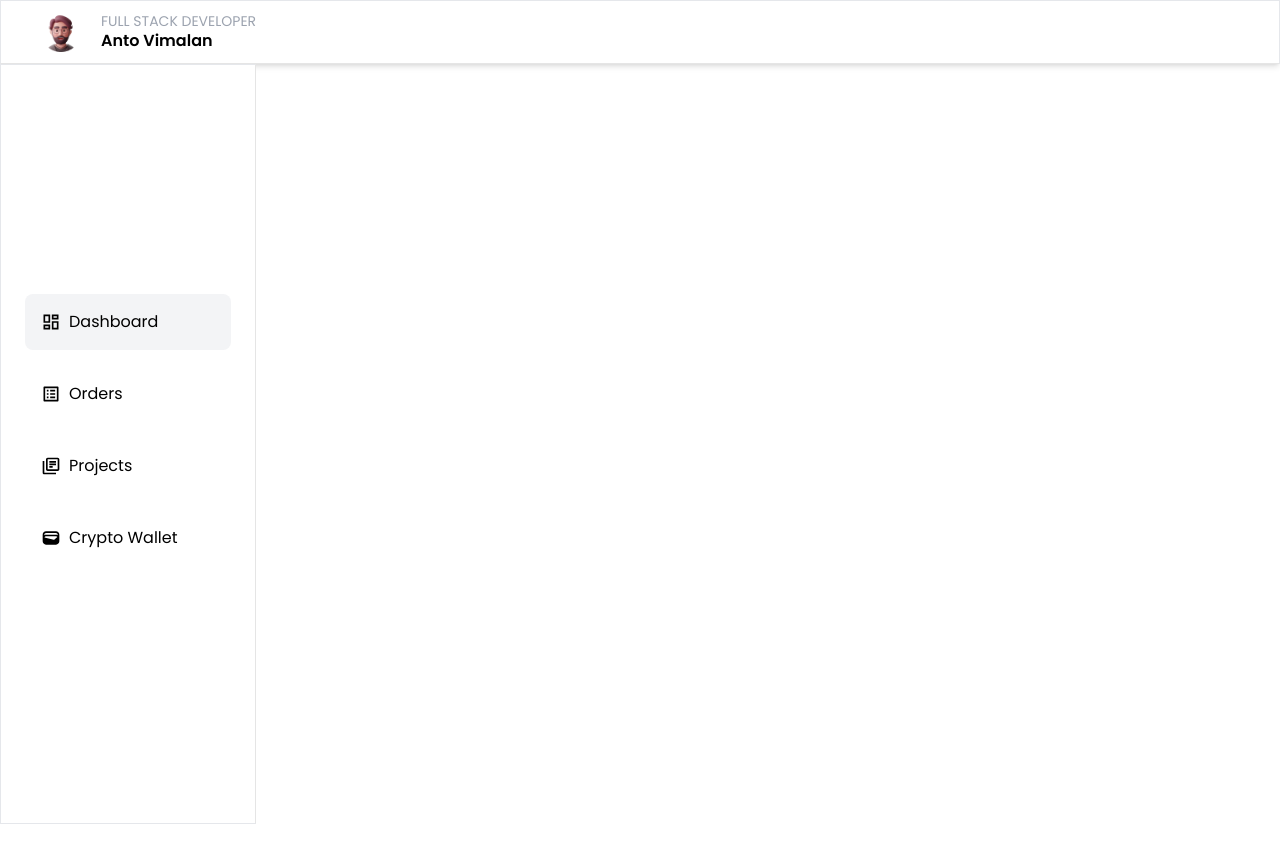
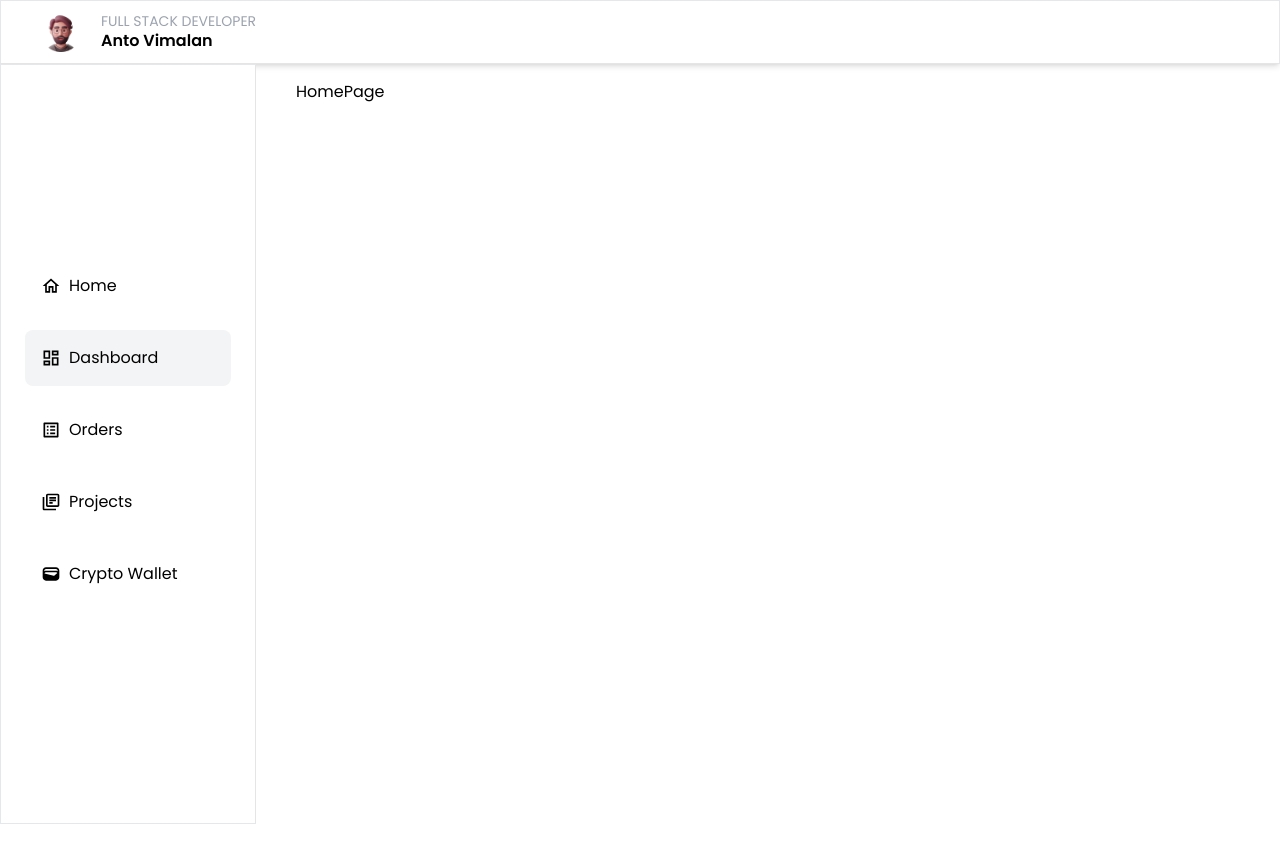
Before and after one commit to vimalds15/av-projectmart, a React (Vite) app: page / in a window 1280 px wide. Shown: the top 862 px of the page. After the commit the page ends 800 px from the top, so only its background shows below. Built offline with nearby package versions, Linux system fonts and the light colour scheme.

Commit message:
configured for icons

```diff
--- a/src/components/Sidebar.jsx
+++ b/src/components/Sidebar.jsx
@@ -1,47 +1,32 @@
-import React from 'react'
-import { MdOutlineLibraryBooks, MdOutlineDashboard, MdOutlineListAlt, MdOutlineWallet } from 'react-icons/md';
-import { Link } from 'react-router-dom';
+import React from "react";
+import {
+  MdOutlineLibraryBooks,
+  MdOutlineDashboard,
+  MdOutlineListAlt,
+  MdOutlineWallet,
+} from "react-icons/md";
+import { Link } from "react-router-dom";
+import { sidebarConstant } from "../constants/sidebar";
 
-const Sidebar = ({handleItemClick,activeItem}) => {
+const Sidebar = ({ handleItemClick, activeItem }) => {
   return (
     <div className="hidden md:flex flex-col justify-around w-[20%] mt-16 border bg-white border-r-neutral-200 fixed top-0 left-0 h-[95%] z-10">
       <div className="px-6 -mt-7 flex flex-col gap-4">
-
+        {sidebarConstant.map((element) => (
           <Link
-              to='/dashboard'
-              className={`flex items-center gap-2 py-4 px-2 rounded-lg pl-4 cursor-pointer hover:bg-gray-100 ${activeItem === "Dashboard" && "bg-gray-100" }`}
-              onClick={() => handleItemClick("Dashboard")}
+            to={element.path}
+            className={`flex items-center gap-2 py-4 px-2 rounded-lg pl-4 cursor-pointer hover:bg-gray-100 ${
+              activeItem === element.name && "bg-gray-100"
+            }`}
+            onClick={() => handleItemClick(element.name)}
           >
-              <MdOutlineDashboard size={20} />
-              <p>Dashboard</p>
+            <element.icon size={20} />
+            <p>{element.name}</p>
           </Link>
-            <Link
-              to="/orders"
-              className={`flex items-center gap-2 py-4 px-2 rounded-lg pl-4 cursor-pointer hover:bg-gray-100 ${activeItem === "Orders" && "bg-gray-100" }`}
-              onClick={() => handleItemClick("Orders")}
-            >
-              <MdOutlineListAlt size={20} />
-              <p>Orders</p>
-            </Link>
-            <Link
-                to='/projects'
-              className={`flex items-center gap-2 py-4 px-2 rounded-lg pl-4 cursor-pointer hover:bg-gray-100 ${activeItem === "Projects" && "bg-gray-100" }`}
-              onClick={() => handleItemClick("Projects")}
-            >
-              <MdOutlineLibraryBooks size={20} />
-              <p>Projects</p>
-            </Link>
-            <Link
-              to='/cryptowallet'
-              className={`flex items-center gap-2 py-4 px-2 rounded-lg pl-4 cursor-pointer hover:bg-gray-100 ${activeItem === "Crypto Wallet" && "bg-gray-100" }`}
-              onClick={() => handleItemClick("Crypto Wallet")}
-            >
-              <MdOutlineWallet size={20} />
-              <p>Crypto Wallet</p>
-            </Link>
+        ))}
       </div>
     </div>
-  )
-}
+  );
+};
 
-export default Sidebar
+export default Sidebar;
--- a/src/constants/sidebar.js
+++ b/src/constants/sidebar.js
@@ -1,22 +1,35 @@
-export const sidebarConstant = [
+import {
+    MdOutlineLibraryBooks,
+    MdOutlineDashboard,
+    MdOutlineListAlt,
+    MdOutlineWallet,
+    MdOutlineHome
+  } from "react-icons/md";
+
+  export const sidebarConstant = [
     {
-        path:"/dashboard",
-        name:"Dashboard"
+      path:"/home",
+      name:"Home",
+      icon: MdOutlineHome
     },
     {
-        path:"/orders",
-        name:"Orders"
+      path:"/dashboard",
+      name:"Dashboard",
+      icon: MdOutlineDashboard
     },
     {
-        path:"/home",
-        name:"Home"
+      path:"/orders",
+      name:"Orders",
+      icon: MdOutlineListAlt
     },
     {
-        path:"/projects",
-        name:"Projects"
+      path:"/projects",
+      name:"Projects",
+      icon: MdOutlineLibraryBooks
     },
     {
-        path:"/cryptowallet",
-        name:"Crypto Wallet"
+      path:"/cryptowallet",
+      name:"Crypto Wallet",
+      icon: MdOutlineWallet
     },
-]
+  ];
--- a/src/pages/home/HomePage.jsx
+++ b/src/pages/home/HomePage.jsx
@@ -1,25 +1,9 @@
-import React, { useState } from "react";
-import DashboardPage from "../dashboard/DashboardPage";
-import CryptoWalletPage from "../crytowallet/CryptoWalletPage";
-import Sidebar from "../../components/Sidebar";
-import Orders from "../orders/OrdersPage";
-import MainNavBar from "../../components/MainNavBar";
+import React from 'react'
 
 const HomePage = () => {
-  const [activeItem, setActiveItem] = useState("Dashboard");
+  return (
+    <div>HomePage</div>
+  )
+}
 
-  const handleItemClick = (item) => {
-    setActiveItem(item);
-  };
-
-  return (
-    <div className="flex flex-col h-screen">
-      {/* Navbar */}
-
-
-
-    </div>
-  );
-};
-
-export default HomePage;
+export default HomePage
```
Lines whose indentation alone changed are shown as unchanged.
